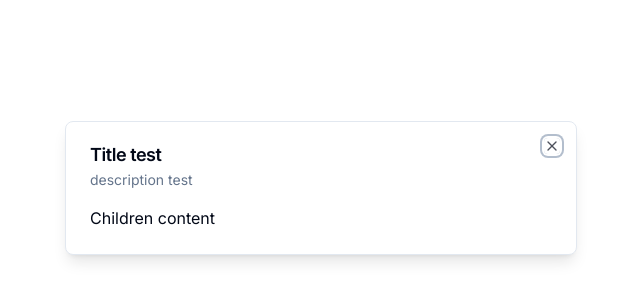
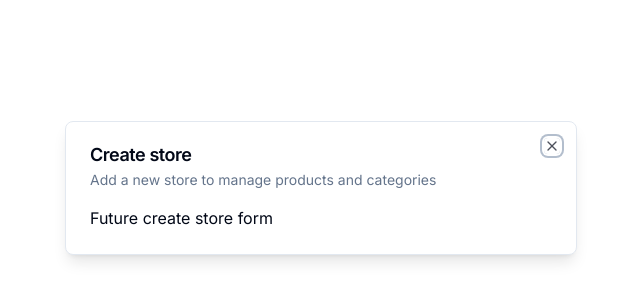
Before and after one commit to YegorKochetkov/ecommerce-admin, a Next.js app: page / in a window 1280 px wide. Shown: the part 212-512 px from the top of the page, without its empty margins (319-959 px from the left). Built offline with nearby package versions, Linux system fonts and the light colour scheme.

Commit message:
feat: open store creation form when no store yet

```diff
--- a/app/(root)/page.tsx
+++ b/app/(root)/page.tsx
@@ -1,22 +1,22 @@
 "use client";
 
-import Modal from "@/components/ui/modal";
+import React from "react";
 import { UserButton } from "@clerk/nextjs";
+import useStoreModal from "@/hooks/use-store-modal";
 
 const SetupPage = () => {
+	const onOpen = useStoreModal((state) => state.onOpen);
+	const isOpen = useStoreModal((state) => state.isOpen);
+
+	React.useEffect(() => {
+		if (!isOpen) {
+			onOpen();
+		}
+	}, [isOpen, onOpen]);
+
 	return (
 		<div className='p-4'>
 			<UserButton afterSignOutUrl='/' />
-			<Modal
-				title='Title test'
-				isOpen
-				description='description test'
-				onClose={() => {
-					console.log("close");
-				}}
-			>
-				Children content
-			</Modal>
 		</div>
 	);
 };
```
